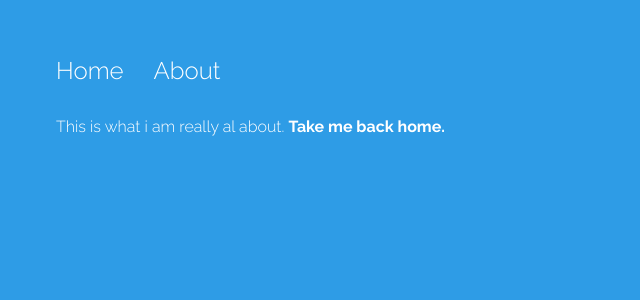
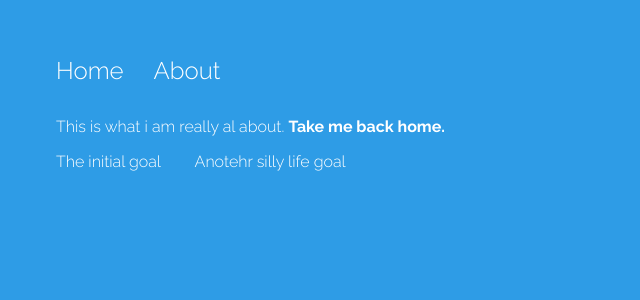
Before and after one commit to motolola/ng5, an Angular app: page /about/48 in a window 1280 px wide. Shown: the top 300 px of the page, without its empty margins (0-640 px from the left). Built offline with nearby package versions, Linux system fonts and the light colour scheme.

Commit message:
Added service to share accross all component

```diff
--- a/src/app/about/about.component.html
+++ b/src/app/about/about.component.html
@@ -1,3 +1,9 @@
 <p>
 This is what i am really al about. <a href="" (click)="sendMeHome()"><strong>Take me back home.</strong></a>
 </p>
+
+<ul>
+  <li *ngFor="let goal of goals">
+    {{goal}}
+  </li>
+</ul>
--- a/src/app/about/about.component.ts
+++ b/src/app/about/about.component.ts
@@ -1,6 +1,8 @@
 import { Component, OnInit } from '@angular/core';
 import { ActivatedRoute } from '@angular/router';
 import { Router } from '@angular/router';
+import { DataService } from '../data.service';
+
 
 @Component({
   selector: 'app-about',
@@ -9,14 +11,17 @@
 })
 export class AboutComponent implements OnInit {
 
-  constructor(private route:ActivatedRoute, private router:Router) {
+  goals:any;
+
+  constructor(private route:ActivatedRoute, private router:Router, private _data: DataService) {
     this.route.params.subscribe(res => console.log(res.id));
   }
 
   ngOnInit() {
+    this._data.goal.subscribe(res => this.goals = res)
   }
   sendMeHome(){
-
+    this.router.navigate([''])
   }
 
 }
--- a/src/app/app.module.ts
+++ b/src/app/app.module.ts
@@ -1,7 +1,8 @@
 import { BrowserModule } from '@angular/platform-browser';
 import { NgModule } from '@angular/core';
 
-import { BrowserAnimationsModule } from '@angular/platform-browser/animations'
+import { DataService } from './data.service';
+import { BrowserAnimationsModule } from '@angular/platform-browser/animations';
 import { FormsModule } from '@angular/forms';
 import { AppRoutingModule } from './app-routing.module';
 import { AppComponent } from './app.component';
@@ -21,7 +22,7 @@
     FormsModule,
     BrowserAnimationsModule
   ],
-  providers: [],
+  providers: [DataService],
   bootstrap: [AppComponent]
 })
 export class AppModule { }
--- a/src/app/data.service.ts
+++ b/src/app/data.service.ts
@@ -1,8 +1,17 @@
 import { Injectable } from '@angular/core';
+import {BehaviorSubject } from 'rxjs/BehaviorSubject'
 
 @Injectable()
 export class DataService {
 
-  constructor() { }
+  private goals = new BehaviorSubject<any>(['The initial goal', 'Anotehr silly life goal']);
+  goal = this.goals.asObservable();
+
+  constructor() {
+  }
+
+  changeGoal(goal) {
+    this.goals.next(goal);
+  }
 
 }
--- a/src/app/home/home.component.ts
+++ b/src/app/home/home.component.ts
@@ -1,5 +1,6 @@
 import { Component, OnInit, Optional } from '@angular/core';
-import { trigger, style, transition, animate, keyframes, query, stagger } from '@angular/animations'
+import { trigger, style, transition, animate, keyframes, query, stagger } from '@angular/animations';
+import { DataService } from '../data.service';
 
 @Component({
   selector: 'app-home',
@@ -32,12 +33,14 @@
   itemCount: number;
   btnText: string = "Add an Item";
   goalText: string = 'My first life goal';
-  goals = ['My first life goal', 'I want to climb', 'Ice Skating'];
+  goals = [];
 
-  constructor() { }
+  constructor(private _data: DataService) { }
 
   ngOnInit() {
+    this._data.goal.subscribe(res => this.goals =res);
     this.itemCount = this.goals.length;
+    this._data.changeGoal(this.goals);
   }
   addItem() {
     if (this.goalText != ""){
@@ -46,10 +49,14 @@
 
     this.goalText = "";
     this.itemCount = this.goals.length;
+    this._data.changeGoal(this.goals);
+
   }
   removeItem(i){
     this.goals.splice(i,1);
     this.itemCount = this.goals.length;
+    this._data.changeGoal(this.goals);
+
   }
   itemCountMethod(){
     this.itemCount = this.goals.length;
```
